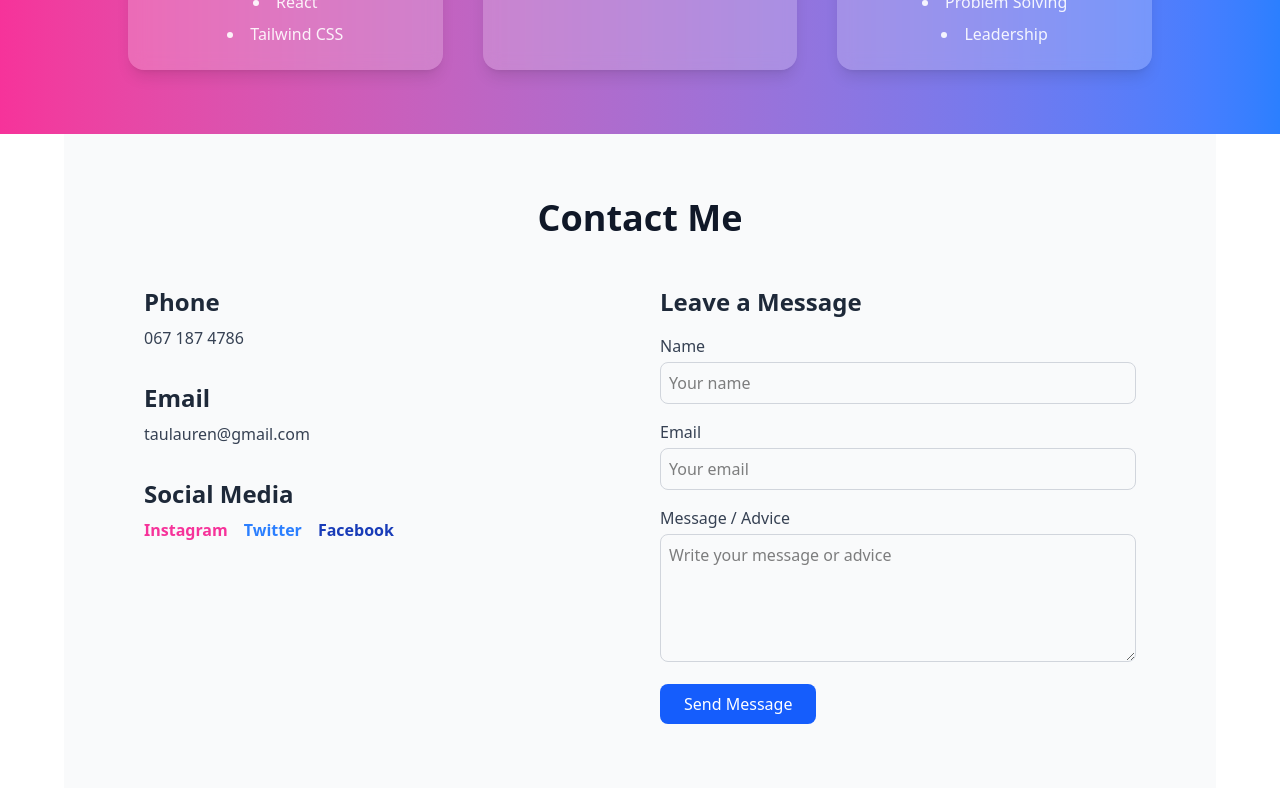
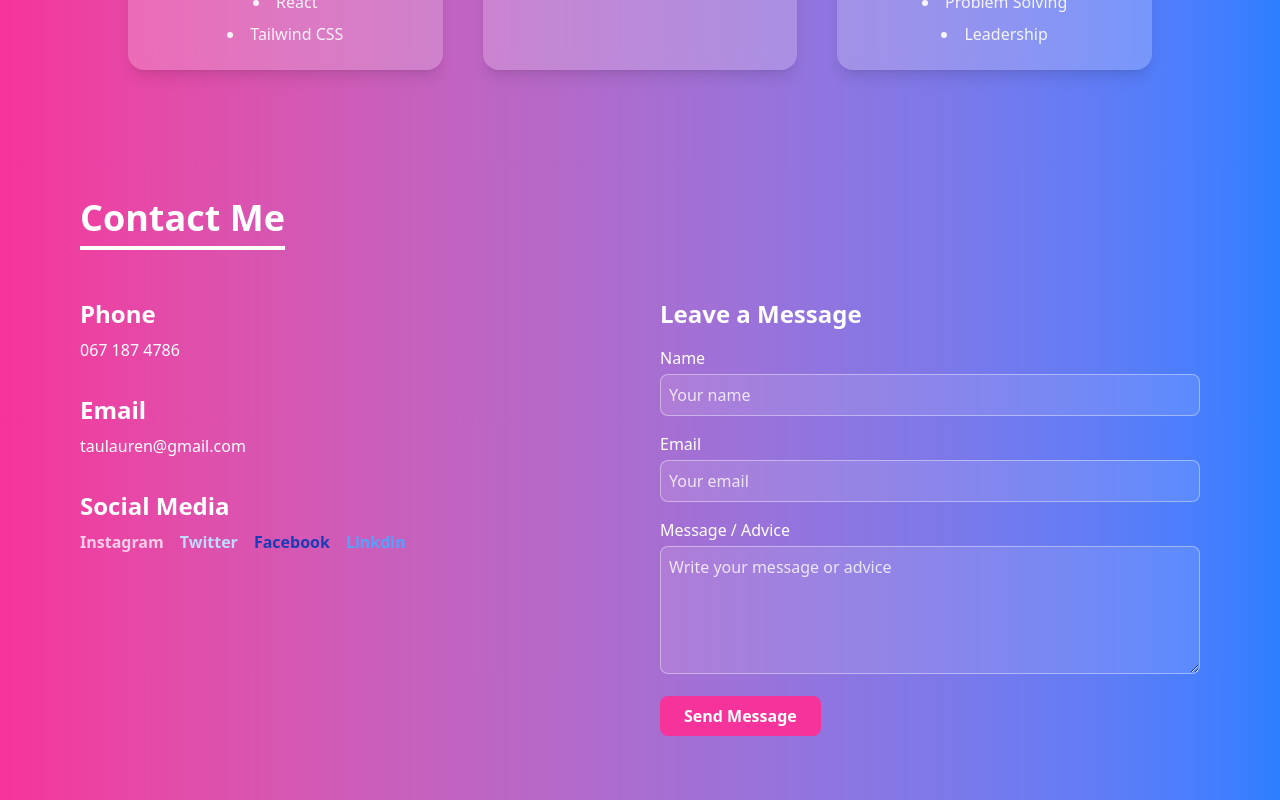
Before and after one commit to laurentau/portfolio, a React (Vite) app: page / in a window 1280 px wide. Shown: the part 3393-4193 px from the top of the page. Built offline with nearby package versions, Linux system fonts and the light colour scheme.

Commit message:
styling the contact file

```diff
--- a/src/components/Contact.jsx
+++ b/src/components/Contact.jsx
@@ -2,41 +2,38 @@ import React from 'react'
 
  function Contact() {
   return (
-     <div className="bg-gray-50 py-16 px-6 md:px-20 max-w-6xl mx-auto">
+     <section className="bg-linear-to-r from-pink-500 to-blue-500 py-16 px-6 md:px-20 text-white">
+      <div className="max-w-6xl mx-auto">
         {/* Section Title */}
-      <h2 className="text-4xl font-bold text-gray-900 mb-12 text-center">
+        <h2 className="text-4xl font-bold mb-12 text-center border-b-4 border-white inline-block pb-2">
           Contact Me
         </h2>
 
-      {/*  contact info and form */}
+        {/* Two-column grid: contact info + message form */}
         <div className="grid gap-10 md:grid-cols-2">
           {/* Left Side: Contact Info */}
           <div className="space-y-8">
-          {/* Phone */}
+            {/*my Phone number */}
             <div>
-            <h3 className="text-2xl font-semibold text-gray-800 mb-2">
-              Phone
-            </h3>
-            <p className="text-gray-700">067 187 4786</p>
+              <h3 className="text-2xl font-semibold mb-2">Phone</h3>
+              <p>067 187 4786</p>
             </div>
 
-          {/* Email */}
+            {/* my  Email */}
             <div>
-            <h3 className="text-2xl font-semibold text-gray-800 mb-2">Email</h3>
-            <p className="text-gray-700">taulauren@gmail.com</p>
+              <h3 className="text-2xl font-semibold mb-2">Email</h3>
+              <p>taulauren@gmail.com</p>
             </div>
 
-          {/* Social Media */}
+            {/* my Social Media */}
             <div>
-            <h3 className="text-2xl font-semibold text-gray-800 mb-2">
-              Social Media
-            </h3>
+              <h3 className="text-2xl font-semibold mb-2">Social Media</h3>
               <div className="flex space-x-4">
                 <a
                   href="https://www.instagram.com"
                   target="_blank"
                   rel="noopener noreferrer"
-                className="text-pink-500 font-semibold hover:underline"
+                  className="text-pink-200 font-semibold hover:underline"
                 >
                   Instagram
                 </a>
@@ -44,7 +41,7 @@ import React from 'react'
                   href="https://www.twitter.com"
                   target="_blank"
                   rel="noopener noreferrer"
-                className="text-blue-500 font-semibold hover:underline"
+                  className="text-blue-200 font-semibold hover:underline"
                 >
                   Twitter
                 </a>
@@ -56,51 +53,57 @@ import React from 'react'
                 >
                   Facebook
                 </a>
+                 <a
+                  href="https://www.linkedin.com/in/lauren-tau-030499166"
+                  target="_blank"
+                  rel="noopener noreferrer"
+                  className="text-blue-400 font-semibold hover:underline"
+                >
+                  Linkdin
+                </a>
               </div>
             </div>
           </div>
 
           {/* Right Side: Message Form */}
           <div>
-          <h3 className="text-2xl font-semibold text-gray-800 mb-4">
-            Leave a Message
-          </h3>
+            <h3 className="text-2xl font-semibold mb-4">Leave a Message</h3>
             <form className="space-y-4">
               <div>
-              <label className="block text-gray-700 mb-1" htmlFor="name">
+                <label className="block mb-1" htmlFor="name">
                   Name
                 </label>
                 <input
                   type="text"
                   id="name"
                   placeholder="Your name"
-                className="w-full border border-gray-300 rounded-lg p-2 focus:outline-none focus:ring-2 focus:ring-blue-400"
+                  className="w-full border border-white/40 rounded-lg p-2 bg-white/10 placeholder-white/80 focus:outline-none focus:ring-2 focus:ring-pink-300"
                 />
               </div>
               <div>
-              <label className="block text-gray-700 mb-1" htmlFor="email">
+                <label className="block mb-1" htmlFor="email">
                   Email
                 </label>
                 <input
                   type="email"
                   id="email"
                   placeholder="Your email"
-                className="w-full border border-gray-300 rounded-lg p-2 focus:outline-none focus:ring-2 focus:ring-blue-400"
+                  className="w-full border border-white/40 rounded-lg p-2 bg-white/10 placeholder-white/80 focus:outline-none focus:ring-2 focus:ring-blue-300"
                 />
               </div>
               <div>
-              <label className="block text-gray-700 mb-1" htmlFor="message">
+                <label className="block mb-1" htmlFor="message">
                   Message / Advice
                 </label>
                 <textarea
                   id="message"
                   placeholder="Write your message or advice"
-                className="w-full border border-gray-300 rounded-lg p-2 h-32 focus:outline-none focus:ring-2 focus:ring-blue-400"
+                  className="w-full border border-white/40 rounded-lg p-2 h-32 bg-white/10 placeholder-white/80 focus:outline-none focus:ring-2 focus:ring-blue-300"
                 ></textarea>
               </div>
               <button
                 type="submit"
-              className="bg-blue-600 text-white px-6 py-2 rounded-lg hover:bg-blue-700 transition-colors"
+                className="bg-pink-500 hover:bg-blue-500 text-white font-semibold px-6 py-2 rounded-lg transition-colors"
               >
                 Send Message
               </button>
@@ -108,6 +111,7 @@ import React from 'react'
           </div>
         </div>
       </div>
+    </section>
   )
 }
 export default Contact
```
Lines whose indentation alone changed are shown as unchanged.
